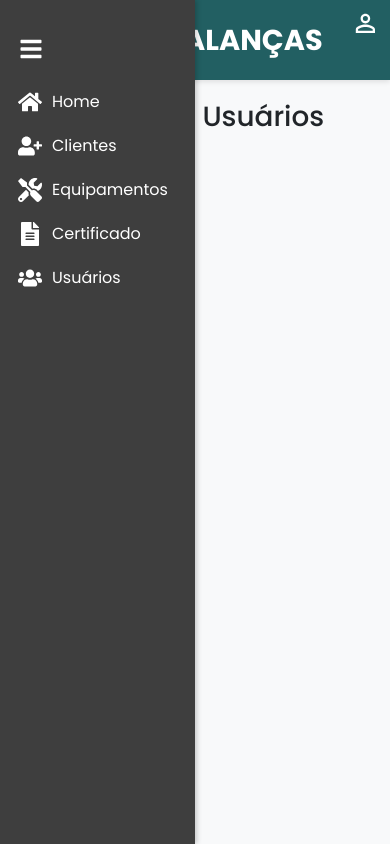
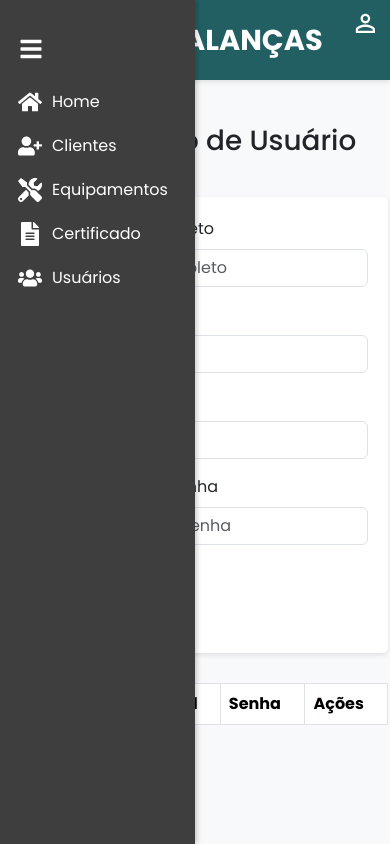
Before and after one commit to EduCarmo/front-sistema-certificado, a React (Create React App) app: page /cadastro-usuario in a window 390 px wide. Built offline with nearby package versions, Linux system fonts and the light colour scheme.

Commit message:
construção da tela de cadastro de usuario

```diff
--- a/src/App.js
+++ b/src/App.js
@@ -6,6 +6,7 @@ import Certificado from './pages/Certificado/Certificado';
 
 import Home from './pages/Home/Home';
 import { BrowserRouter as Router, Routes, Route, } from 'react-router-dom';
+import Usuario from './pages/Usuario/Usuario';
 
 function App() {
   return (
@@ -17,6 +18,7 @@ function App() {
           <Route path="/cadastro-equipamento" element={<CadastroEquipamento />} />
           <Route path="/certificado" element={ <Certificado />} />
           <Route path="/cadastro-usuario" element={ <CadastroUsuario /> } />
+          <Route path="/usuario" element={ <Usuario />} />
         </Routes>
       </Router>
     </>
--- a/src/ConteudoPages/ConteudoCadastroUsuario/ConteudoCadastroUsuario.css
+++ b/src/ConteudoPages/ConteudoCadastroUsuario/ConteudoCadastroUsuario.css
@@ -0,0 +1,38 @@
+.container-form {
+    background-color: #ffffff;
+    padding: 20px;
+    border-radius: 5px;
+    box-shadow: 0 2px 5px rgba(0, 0, 0, 0.1);
+    width: 100%;
+    height: 85%;
+}
+
+
+.title {
+    margin-bottom: 40px;
+}
+
+
+.alert-success{
+    position: absolute;
+    top: 5px;
+    right: 5px;
+    z-index: 1000;
+}
+
+
+@media (max-width: 768px) {
+
+    .title {
+        margin-left: 35px;
+    }
+
+    .container-form {
+        width: 100%;
+        margin-left: 30px;
+    }
+
+    .table {
+        margin-left: 30px;
+    }
+}
--- a/src/ConteudoPages/ConteudoCadastroUsuario/ConteudoCadastroUsuario.js
+++ b/src/ConteudoPages/ConteudoCadastroUsuario/ConteudoCadastroUsuario.js
@@ -1,11 +1,260 @@
-import React from 'react'
+import { useState } from "react";
+import React from "react";
+import Button from "react-bootstrap/Button";
+import Form from "react-bootstrap/Form";
+import Alert from "react-bootstrap/Alert";
+import Modal from "react-bootstrap/Modal";
+import Table from "react-bootstrap/Table";
+import { Container } from "react-bootstrap";
+import "./ConteudoCadastroUsuario.css";
 
 function ConteudoCadastroUsuario() {
-    return (
-        <>
-            <h1>Cadastro de Usuários</h1>
-        </>
-    )
+  const [errors, setErrors] = useState({});
+  const [successMessage, setSuccessMessage] = useState("");
+  const [editMessage, setEditmessage] = useState("");
+  const [deleteMessage, setDeleteMessage] = useState("");
+  const [users, setUsers] = useState([]);
+  const [editingUser, setEditingUser] = useState(null);
+  const [showModal, setShowModal] = useState(false);
+
+  const handleSubmit = (event) => {
+    event.preventDefault();
+    const form = event.target;
+
+    const newErrors = {};
+
+    const name = form["formNameCompleto"].value;
+    const email = form["formEmail"].value;
+    const senha = form["formSenha"].value;
+    const confirmarSenha = form["formConfirmarSenha"].value;
+
+    if (!name) {
+      newErrors.formNameCompleto = "Por favor, insira o Nome Completo.";
+    }
+
+    if (!email || !/\S+@\S+\.\S+/.test(email)) {
+      newErrors.formEmail = "Por favor, insira um email válido.";
+    }
+
+    if (!senha) {
+      newErrors.formSenha = "Por favor, insira uma senha.";
+    }
+
+    if (!confirmarSenha || confirmarSenha !== senha) {
+      newErrors.formConfirmarSenha = "As senhas não coincidem.";
+    }
+
+    setErrors(newErrors);
+
+    if (Object.keys(newErrors).length === 0) {
+      const newUser = { id: Date.now(), name, email, senha };
+      setUsers([...users, newUser]);
+      setSuccessMessage("Usuário cadastrado com sucesso!");
+      form.reset();
+      setErrors({});
+      setTimeout(() => setSuccessMessage(""), 3000); // Remove a mensagem após 5 segundos
+    }
+  };
+
+  const handleDelete = (id) => {
+    setUsers(users.filter((user) => user.id !== id));
+    setDeleteMessage("Usuário deletado com sucesso!");
+    setTimeout(() => setDeleteMessage(""), 3000);
+  };
+
+  const handleEdit = (user) => {
+    setEditingUser(user);
+    setShowModal(true);
+  };
+
+  const handleSaveEdit = () => {
+    setUsers(
+      users.map((user) =>
+        user.id === editingUser.id ? editingUser : user,
+        setEditmessage("Usuário editado com sucesso!"),
+        setTimeout(() => setEditmessage(""), 3000) // Remove a mensagem após 5 segundos
+      )
+    );
+
+    setEditingUser(null);
+    setShowModal(false);
+
+  };
+
+  const handleModalChange = (field, value) => {
+    setEditingUser({ ...editingUser, [field]: value });
+  };
+
+  return (
+    <>
+    {/* Mensagem de sucesso */}
+      <div className="alert-success">
+        {successMessage && (
+          <Alert
+            variant="success"
+            onClose={() => setSuccessMessage("")}
+            dismissible
+          >
+            {successMessage}
+          </Alert>
+        )}
+
+      {/* Mensagem de editar */}
+
+        {editMessage && (
+          <Alert
+            variant="info"
+            onClose={() => setEditmessage("")}
+            dismissible
+          >
+            {editMessage}
+          </Alert>
+        )}
+
+      {/* Mensagem de deletar */}
+
+        {deleteMessage && (
+          <Alert
+            variant="danger"
+            onClose={() => setDeleteMessage("")}
+            dismissible
+          >
+            {deleteMessage}
+          </Alert>
+        ) }
+      </div>
+      <Container>
+        <h1 className="title mt-4">Cadastro de Usuário</h1>
+        <div className="container-form">
+          <Form className="form" noValidate onSubmit={handleSubmit}>
+            <Form.Group className="mb-3" controlId="formNameCompleto">
+              <Form.Label>Nome Completo</Form.Label>
+              <Form.Control type="text" placeholder="Nome Completo" />
+              {errors.formNameCompleto && (
+                <div className="text-danger">{errors.formNameCompleto}</div>
+              )}
+            </Form.Group>
+
+            <Form.Group className="mb-3" controlId="formEmail">
+              <Form.Label>Email</Form.Label>
+              <Form.Control type="email" placeholder="Email" />
+              {errors.formEmail && (
+                <div className="text-danger">{errors.formEmail}</div>
+              )}
+            </Form.Group>
+
+            <Form.Group className="mb-3" controlId="formSenha">
+              <Form.Label>Senha</Form.Label>
+              <Form.Control type="password" placeholder="Senha" />
+              {errors.formSenha && (
+                <div className="text-danger">{errors.formSenha}</div>
+              )}
+            </Form.Group>
+
+            <Form.Group className="mb-3" controlId="formConfirmarSenha">
+              <Form.Label>Confirmar Senha</Form.Label>
+              <Form.Control type="password" placeholder="Confirmar Senha" />
+              {errors.formConfirmarSenha && (
+                <div className="text-danger">{errors.formConfirmarSenha}</div>
+              )}
+            </Form.Group>
+
+            <Button className="mt-3" variant="primary" type="submit">
+              Cadastrar
+            </Button>
+          </Form>
+        </div>
+      </Container>
+      <Container className="mt-5">
+        <Table striped bordered hover>
+          <thead>
+            <tr>
+              <th>Nome</th>
+              <th>Email</th>
+              <th>Senha</th>
+              <th>Ações</th>
+            </tr>
+          </thead>
+          <tbody >
+            {users.map((user) => (
+              <tr key={user.id}>
+                <td>{user.name}</td>
+                <td>{user.email}</td>
+                <td>{user.senha}</td>
+                <td className="text-end">
+                  <Button
+                    className="m-1"
+                    variant="warning"
+                    onClick={() => handleEdit(user)}
+                  >
+                    Editar
+                  </Button>
+                  <Button
+                    className="m-1"
+                    variant="danger"
+                    onClick={() => handleDelete(user.id)}
+                  >
+                    Excluir
+                  </Button>
+                </td>
+              </tr>
+            ))}
+          </tbody>
+        </Table>
+      </Container>
+
+      {/* Modal para editar usuário */}
+      <Modal show={showModal} onHide={() => setShowModal(false)}>
+        <Modal.Header closeButton>
+          <Modal.Title>Editar Usuário</Modal.Title>
+        </Modal.Header>
+        <Modal.Body>
+          {editingUser && (
+            <>
+              <Form.Group className="mb-3">
+                <Form.Label>Nome Completo</Form.Label>
+                <Form.Control
+                  type="text"
+                  value={editingUser.name}
+                  onChange={(e) =>
+                    handleModalChange("name", e.target.value)
+                  }
+                />
+              </Form.Group>
+              <Form.Group className="mb-3">
+                <Form.Label>Email</Form.Label>
+                <Form.Control
+                  type="email"
+                  value={editingUser.email}
+                  onChange={(e) =>
+                    handleModalChange("email", e.target.value)
+                  }
+                />
+              </Form.Group>
+              <Form.Group className="mb-3">
+                <Form.Label>Senha</Form.Label>
+                <Form.Control
+                  type="password"
+                  value={editingUser.senha}
+                  onChange={(e) =>
+                    handleModalChange("senha", e.target.value)
+                  }
+                />
+              </Form.Group>
+            </>
+          )}
+        </Modal.Body>
+        <Modal.Footer>
+          <Button variant="secondary" onClick={() => setShowModal(false)}>
+            Cancelar
+          </Button>
+          <Button variant="primary" onClick={handleSaveEdit}>
+            Salvar
+          </Button>
+        </Modal.Footer>
+      </Modal>
+    </>
+  );
 }
 
-export default ConteudoCadastroUsuario
+export default ConteudoCadastroUsuario;
--- /dev/null
+++ b/src/ConteudoPages/ConteudoUsuario/ConteudoUsuario.js
@@ -0,0 +1,10 @@
+import React from 'react'
+function ConteudoUsuario() {
+    return (
+        <>
+            <h1>Pagina de informações do usuario</h1>
+        </>
+    )
+}
+
+export default ConteudoUsuario
--- a/src/components/Header/Header.js
+++ b/src/components/Header/Header.js
@@ -5,9 +5,6 @@ import "./Header.css";
 import { MdPersonOutline } from "react-icons/md";
 
 function Header() {
-
-
-
 
   return (
     <Navbar expand="xxl" className="navbar d-flex align-items-center">
@@ -19,7 +16,7 @@ function Header() {
           <h1 className="logo">TOTAL BALANÇAS</h1>
         </Navbar.Brand>
         <div className="user">
-          <a href="#user" className="user-icon">
+          <a href="/usuario" className="user-icon">
             <MdPersonOutline />
           </a>
         </div>
--- /dev/null
+++ b/src/pages/Usuario/Usuario.js
@@ -0,0 +1,18 @@
+import React from 'react'
+import Layout from "../Layout/Layout";
+import ConteudoUsuario from '../../ConteudoPages/ConteudoUsuario/ConteudoUsuario';
+
+
+function Usuario() {
+    return (
+        <>
+            <Layout
+                children={
+                    <ConteudoUsuario />
+                }
+            />
+        </>
+    )
+}
+
+export default Usuario
```
Also changed, not shown: src/ConteudoPages/ConteudoUsuario/ConteudoUsuario.css (added), src/pages/Usuario/Usuario.css (added).
